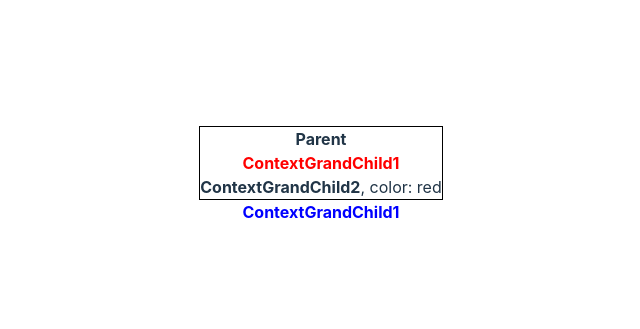
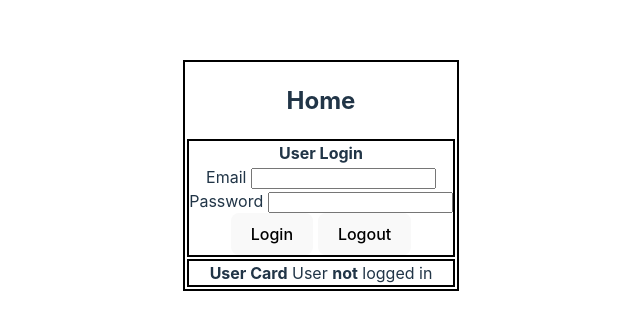
Before and after one commit to MaheshB77/first-svelte-app, a Svelte app: page / in a window 1280 px wide. Shown: the part 225-554 px from the top of the page, without its empty margins (319-959 px from the left). Built offline with nearby package versions, Linux system fonts and the light colour scheme.

Commit message:
Added writable store

```diff
--- a/src/App.svelte
+++ b/src/App.svelte
@@ -1,25 +1,27 @@
 <script lang="ts">
-    //   import Profit from "./components/conditional-classes/Profit.svelte";
-    import BindGroupCheckbox from './components/5-binding/bind-group/BindGroupCheckbox.svelte';
-    import BindGroupRadio from './components/5-binding/bind-group/BindGroupRadio.svelte';
-    import BindThisParent from './components/5-binding/bind-this-component/BindThisParent.svelte';
-    import BindThis from './components/5-binding/bind-this/BindThis.svelte';
-    import Binding from './components/5-binding/Binding.svelte';
-    import PropsBindingParent from './components/5-binding/props-binding/PropsBindingParent.svelte';
-    import Profit from './components/4-conditional-classes/shorthand/Profit.svelte';
-    import ComponentEvents from './components/3-events/ComponentEvents.svelte';
-    // import Parent from "./components/events/event-forwarding/Parent.svelte";
-    import Parent from './components/3-events/event-forwarding/shorthand/Parent.svelte'; // Event forwarding shorthand
-    import EventDispatcher from './components/3-events/EventDispatcher.svelte';
-    import Fundamentals from './components/1-fundamentals/Fundamentals.svelte';
-    import ReactiveStatements from './components/2-reactive-statements/ReactiveStatements.svelte';
-    import EachBlock from './components/6-each-block/EachBlock.svelte';
-    import EachBlockWithEmptyArray from './components/6-each-block/EachBlockWithEmptyArray.svelte';
-    import EachBlockKeyed from './components/6-each-block/EachBlockKeyed.svelte';
-    import WithoutAwaitBlock from './components/7-await-block/WithoutAwaitBlock.svelte';
-    import WithAwaitBlock from './components/7-await-block/WithAwaitBlock.svelte';
-  import ContextParent from './components/8-context/ContextParent.svelte';
-  import ContextChild2 from './components/8-context/ContextChild2.svelte';
+  //   import Profit from "./components/conditional-classes/Profit.svelte";
+  import BindGroupCheckbox from "./components/5-binding/bind-group/BindGroupCheckbox.svelte";
+  import BindGroupRadio from "./components/5-binding/bind-group/BindGroupRadio.svelte";
+  import BindThisParent from "./components/5-binding/bind-this-component/BindThisParent.svelte";
+  import BindThis from "./components/5-binding/bind-this/BindThis.svelte";
+  import Binding from "./components/5-binding/Binding.svelte";
+  import PropsBindingParent from "./components/5-binding/props-binding/PropsBindingParent.svelte";
+  import Profit from "./components/4-conditional-classes/shorthand/Profit.svelte";
+  import ComponentEvents from "./components/3-events/ComponentEvents.svelte";
+  // import Parent from "./components/events/event-forwarding/Parent.svelte";
+  import Parent from "./components/3-events/event-forwarding/shorthand/Parent.svelte"; // Event forwarding shorthand
+  import EventDispatcher from "./components/3-events/EventDispatcher.svelte";
+  import Fundamentals from "./components/1-fundamentals/Fundamentals.svelte";
+  import ReactiveStatements from "./components/2-reactive-statements/ReactiveStatements.svelte";
+  import EachBlock from "./components/6-each-block/EachBlock.svelte";
+  import EachBlockWithEmptyArray from "./components/6-each-block/EachBlockWithEmptyArray.svelte";
+  import EachBlockKeyed from "./components/6-each-block/EachBlockKeyed.svelte";
+  import WithoutAwaitBlock from "./components/7-await-block/WithoutAwaitBlock.svelte";
+  import WithAwaitBlock from "./components/7-await-block/WithAwaitBlock.svelte";
+  import ContextParent from "./components/8-context/ContextParent.svelte";
+  import ContextChild2 from "./components/8-context/ContextChild2.svelte";
+  import StoreWritableStoreHome from "./components/9-store/writable/WritableStoreHome.svelte";
+  import WritableStoreHome from "./components/9-store/writable/WritableStoreHome.svelte";
 </script>
 
 <!-- <Fundamentals/> -->
@@ -69,5 +71,8 @@
 <!-- <WithAwaitBlock /> -->
 
 <!-- Context -->
-<ContextParent />
-<ContextChild2 />
+<!-- <ContextParent />
+<ContextChild2 /> -->
+
+<!-- Store -->
+<WritableStoreHome />
--- /dev/null
+++ b/src/components/9-store/writable/StoreUserCard.svelte
@@ -0,0 +1,29 @@
+<script lang="ts">
+  import { onMount } from "svelte";
+  import { isLoggedIn, user } from "./store";
+  let _userLoggedIn: boolean = false;
+  let email: string = "";
+  let password: string = "";
+  onMount(() => {
+    isLoggedIn.subscribe((userLoggedIn) => {
+      _userLoggedIn = userLoggedIn;
+    });
+    user.subscribe((user) => {
+      if (user) {
+        email = user.email;
+        password = user.password;
+      }
+    });
+  });
+</script>
+
+<div class="" style="border: 2px solid black; margin-top: 2px">
+  <strong>User Card</strong>
+  {#if _userLoggedIn}
+    <p>User is logged in</p>
+    <p>User email : {email}</p>
+    <p>User password : {password}</p>
+  {:else}
+    User <strong>not</strong> logged in
+  {/if}
+</div>
--- /dev/null
+++ b/src/components/9-store/writable/StoreUserLogin.svelte
@@ -0,0 +1,29 @@
+<script lang="ts">
+  import { isLoggedIn, user } from "./store";
+  let email: string = "";
+  let password: string = "";
+
+  function doLogin() {
+    isLoggedIn.set(true);
+    user.set({
+      email: email,
+      password: password,
+      isLoggedIn: true,
+    });
+  }
+
+  function doLogout() {
+    isLoggedIn.set(false);
+  }
+</script>
+
+<div class="" style="border: 2px solid black;">
+  <strong>User Login</strong><br />
+
+  <label for="">Email</label>
+  <input type="text" bind:value={email} /> <br />
+  <label for="">Password</label>
+  <input type="password" bind:value={password} /> <br />
+  <button on:click={doLogin}>Login</button>
+  <button on:click={doLogout}>Logout</button>
+</div>
--- /dev/null
+++ b/src/components/9-store/writable/WritableStoreHome.svelte
@@ -0,0 +1,10 @@
+<script lang="ts">
+  import StoreUserCard from "./StoreUserCard.svelte";
+  import StoreUserLogin from "./StoreUserLogin.svelte";
+</script>
+
+<div class="" style="border: 2px solid black; padding: 2px">
+  <h2>Home</h2>
+  <StoreUserLogin />
+  <StoreUserCard />
+</div>
--- /dev/null
+++ b/src/components/9-store/writable/store.ts
@@ -0,0 +1,10 @@
+import { writable } from "svelte/store";
+
+export let isLoggedIn = writable<boolean>(false)
+export let user = writable<User>();
+
+interface User {
+    email: string,
+    password: string,
+    isLoggedIn: boolean
+}
```
